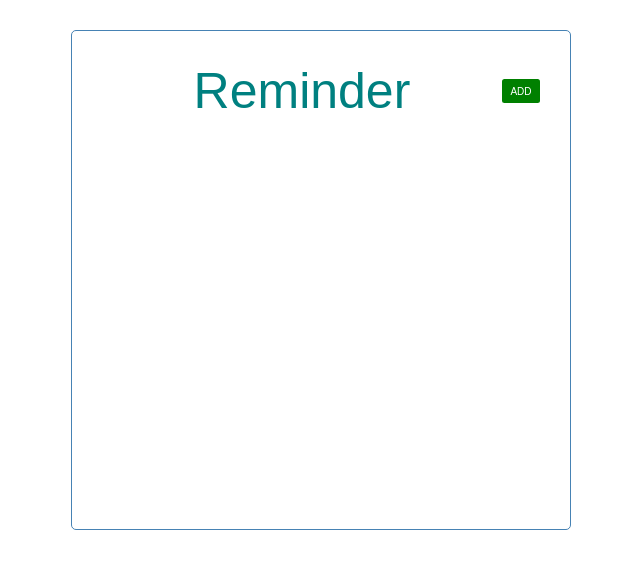
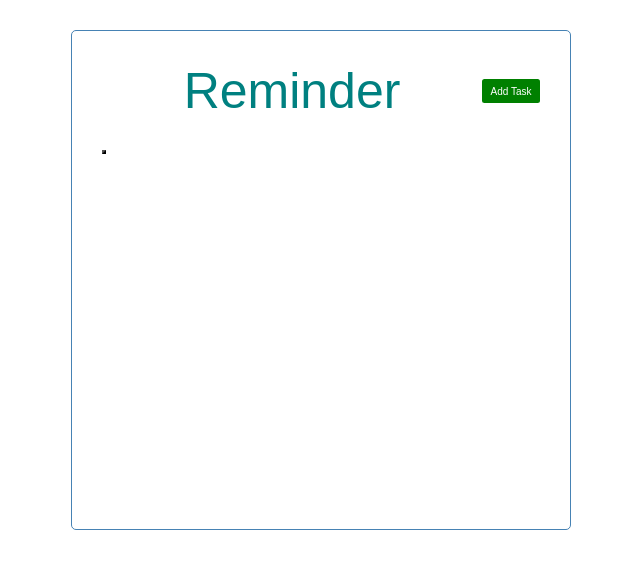
Before and after one commit to farrukhrakhimoff/Vue-reminder-app, a Vue app: page / in a window 1280 px wide. Shown: the top 568 px of the page, without its empty margins (319-959 px from the left). Built offline with nearby package versions, Linux system fonts and the light colour scheme.

Commit message:
example with props and button

```diff
--- a/src/components/Button.vue
+++ b/src/components/Button.vue
@@ -1,5 +1,5 @@
 <template>
-    <button v-on:click="onClick()" :style="{background: color, color: textColor}" class="btn">{{text}}</button>
+    <button v-on:click = "onClick()" :style="{background: color , color: textColor}" class="btn">{{ text }}</button>
 </template>
 
 <script>
@@ -11,8 +11,8 @@
         textColor : String
     },
     methods : {
-        onClick(){
-            console.log("Ishladi!");
+        onClick() {
+            console.log("Click");
         }
     }
 
--- a/src/components/Header.vue
+++ b/src/components/Header.vue
@@ -1,13 +1,13 @@
 <template>
     <header>
         <h1>{{title}}</h1>
-        <Button text = "ADD" color = "green" textColor = "white"/>
+        <Button text = "Add Task" color = "green" textColor = "white"/>
 
     </header>
 </template>
 
 <script>
-import Button from './Button.vue'
+import Button from './Button'
 export default {
     name : 'Header',
     props: {
```
Also changed, not shown: src/App.vue (+1 -6 lines).
